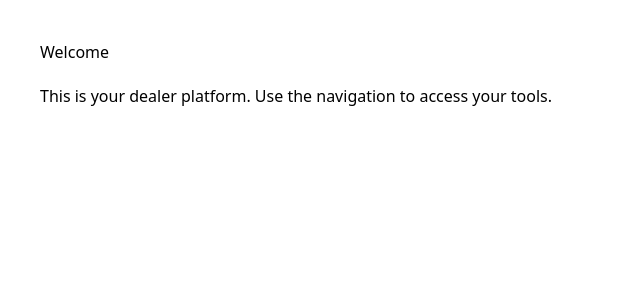
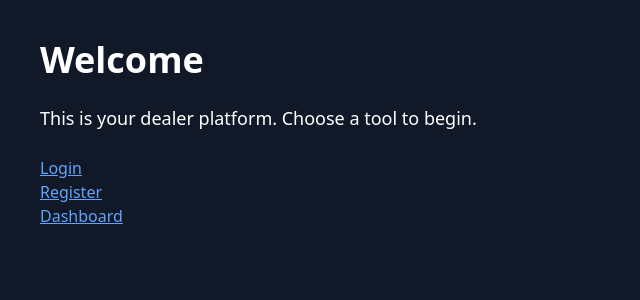
Before and after one commit to brettkues/cardealer-ai, a Next.js app: page / in a window 1280 px wide. Shown: the top 300 px of the page, without its empty margins (0-640 px from the left). Built offline with nearby package versions, Linux system fonts and the light colour scheme.

Commit message:
Update page.js

```diff
--- a/app/page.js
+++ b/app/page.js
@@ -1,10 +1,29 @@
+"use client";
+
+import Link from "next/link";
+
 export default function HomePage() {
   return (
-    <div style={{ padding: 40 }}>
-      <h1>Welcome</h1>
-      <p style={{ marginTop: 20 }}>
-        This is your dealer platform. Use the navigation to access your tools.
+    <div className="min-h-screen bg-gray-900 text-white p-10">
+      <h1 className="text-4xl font-bold mb-6">Welcome</h1>
+
+      <p className="text-lg mb-6">
+        This is your dealer platform. Choose a tool to begin.
       </p>
+
+      <div className="space-y-4">
+        <Link href="/login" className="text-blue-400 underline">
+          Login
+        </Link>
+        <br />
+        <Link href="/register" className="text-blue-400 underline">
+          Register
+        </Link>
+        <br />
+        <Link href="/dashboard" className="text-blue-400 underline">
+          Dashboard
+        </Link>
+      </div>
     </div>
   );
 }
```
